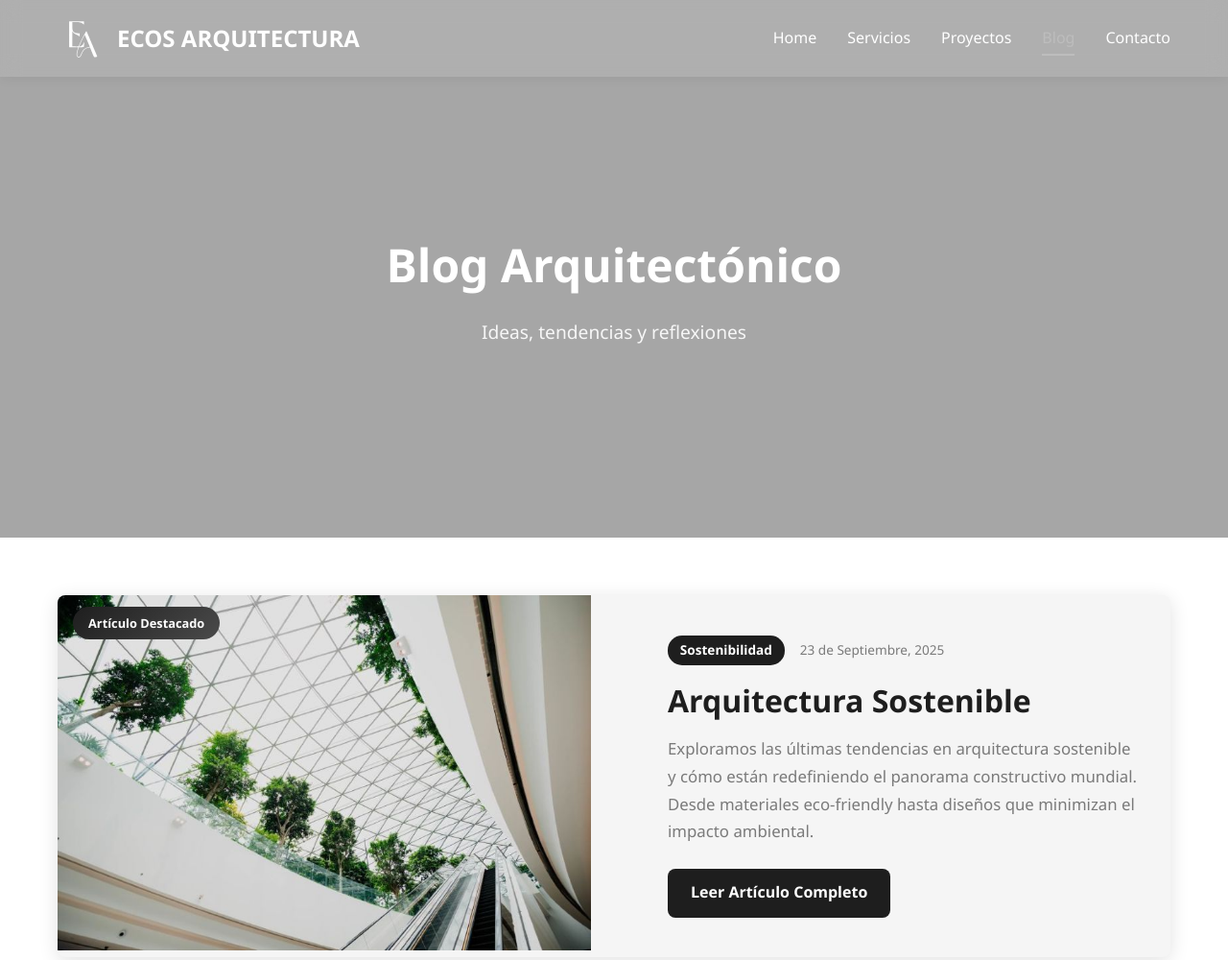
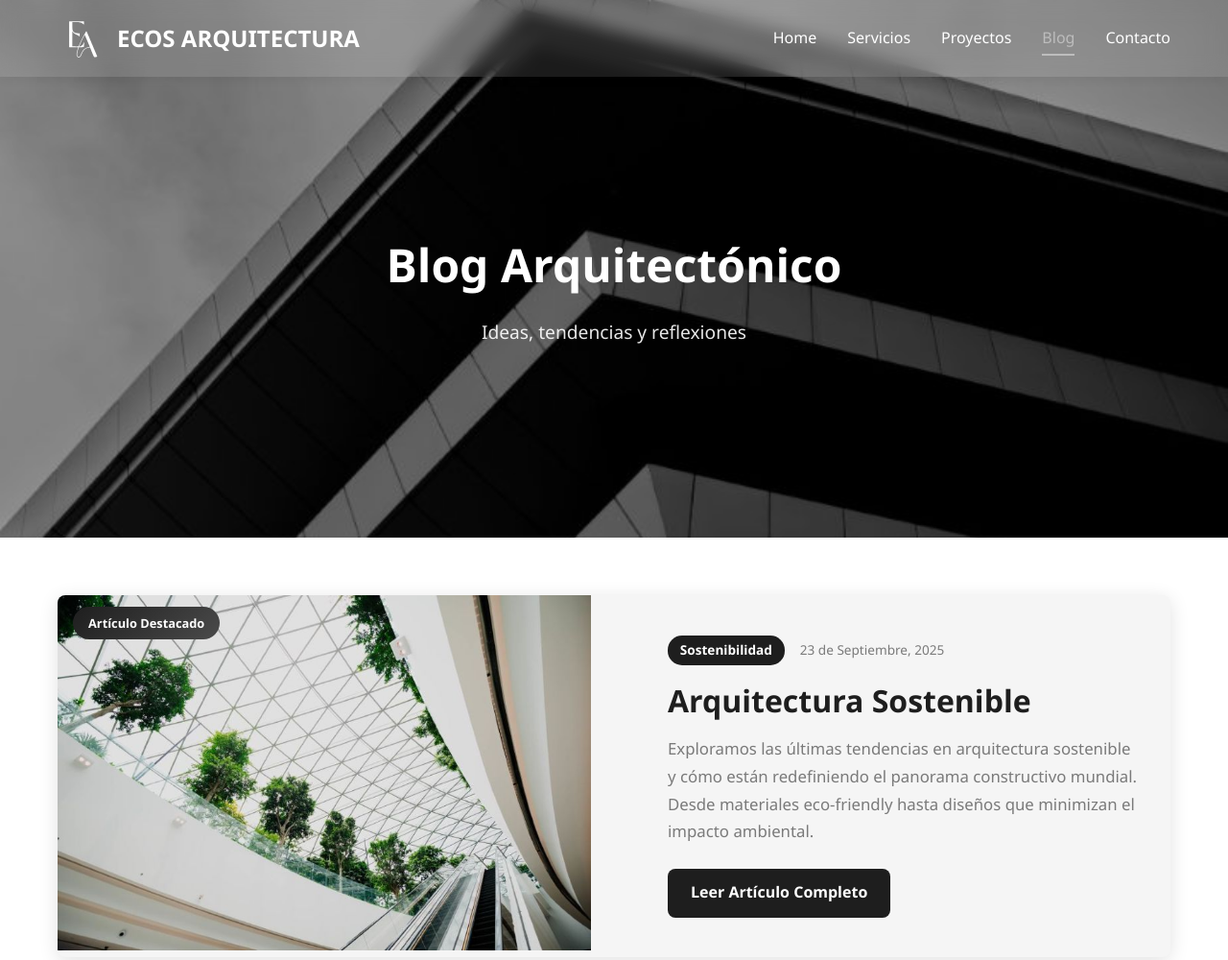
Before and after one commit to Sofiquinn/Quintana_Sofia_TPN2, a plain HTML site: page blog.html in a window 1280 px wide. Shown: the top 1000 px of the page at 96% size. Drawn offline with Linux system fonts and the light colour scheme; the site is published under a folder, as on GitHub Pages, so addresses that start at the root find nothing.

Commit message:
Update blog.html

```diff
--- a/blog.html
+++ b/blog.html
@@ -44,7 +44,7 @@
     </header>
 
     <main>
-        <section class="hero-pagina hero-pagina--imagen" style="--hero-img: url('/imagenes/blog.jpg')">
+        <section class="hero-pagina hero-pagina--imagen" style="--hero-img: url('../imagenes/blog.jpg')">
             <div class="contenedor">
                 <div class="hero-pagina-contenido animar-al-desplazar">
                     <h1>Blog Arquitectónico</h1>
```
